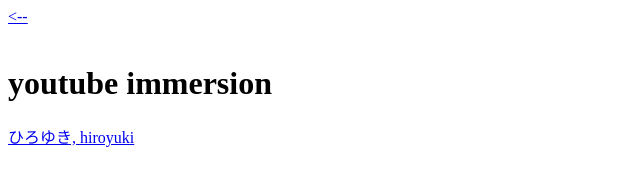
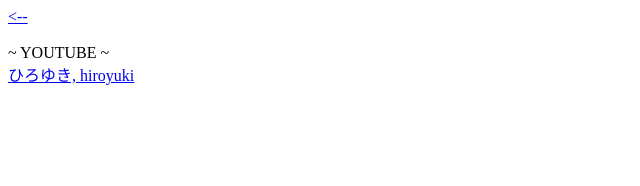
Before and after one commit to LizardBanks/LizardBanks.github.io, a plain HTML site: page anki.html in a window 1280 px wide. Shown: the whole page, without its empty margins (0-640 px from the left). Drawn offline with Linux system fonts and the light colour scheme.

Commit message:
now we're cool

```diff
--- a/anki.html
+++ b/anki.html
@@ -13,7 +13,7 @@
 			<!-- TEMPLATE <a href="">  </a> <br/> -->
 
         </div>
-        <h1> youtube immersion</h1>
+        <a> ~ YOUTUBE ~</a><br/>
         <a href="https://www.youtube.com/channel/UC0yQ2h4gQXmVUFWZSqlMVOA"> ひろゆき, hiroyuki</a> <br/>
 
 	</body>
```
